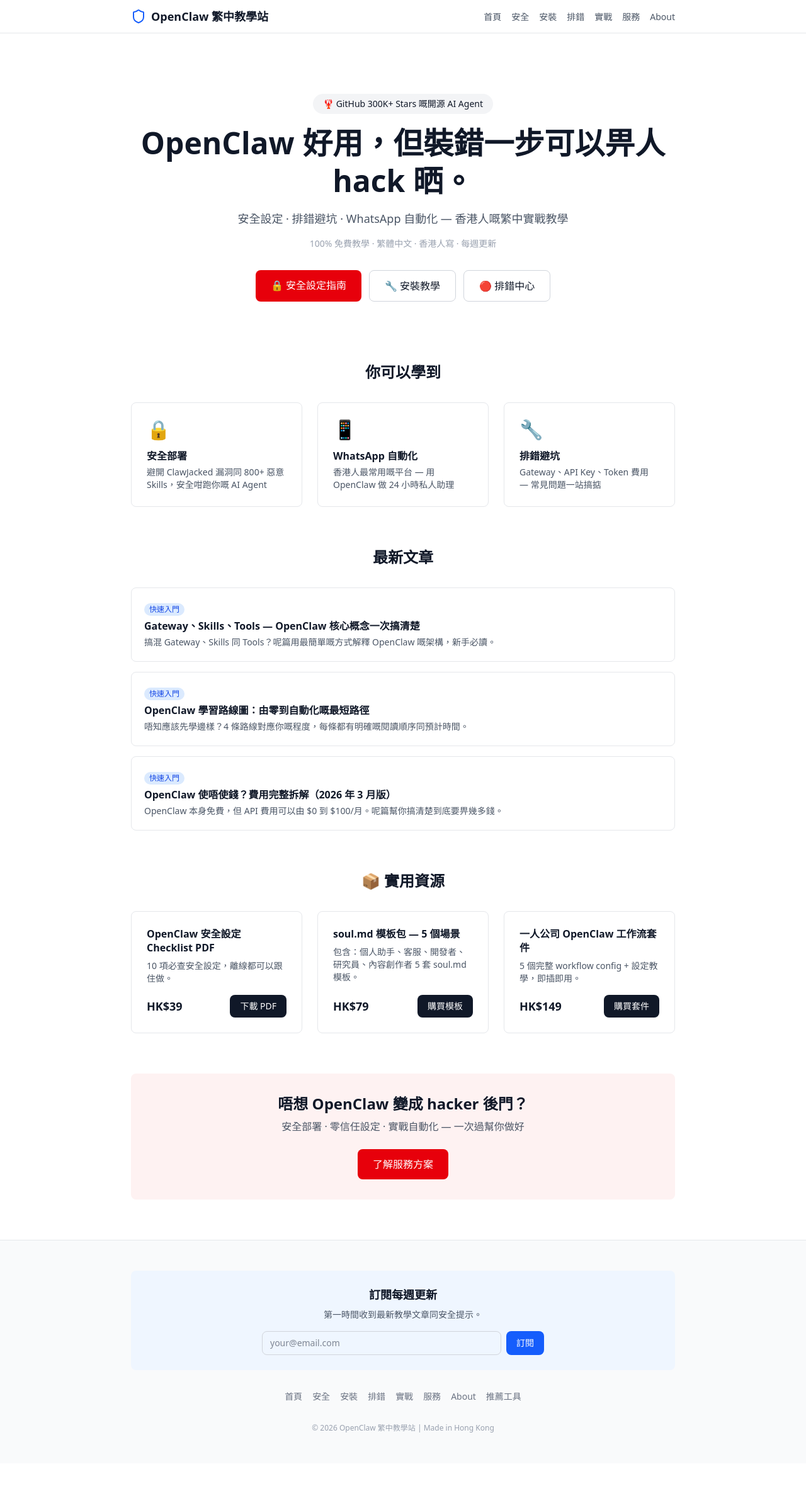
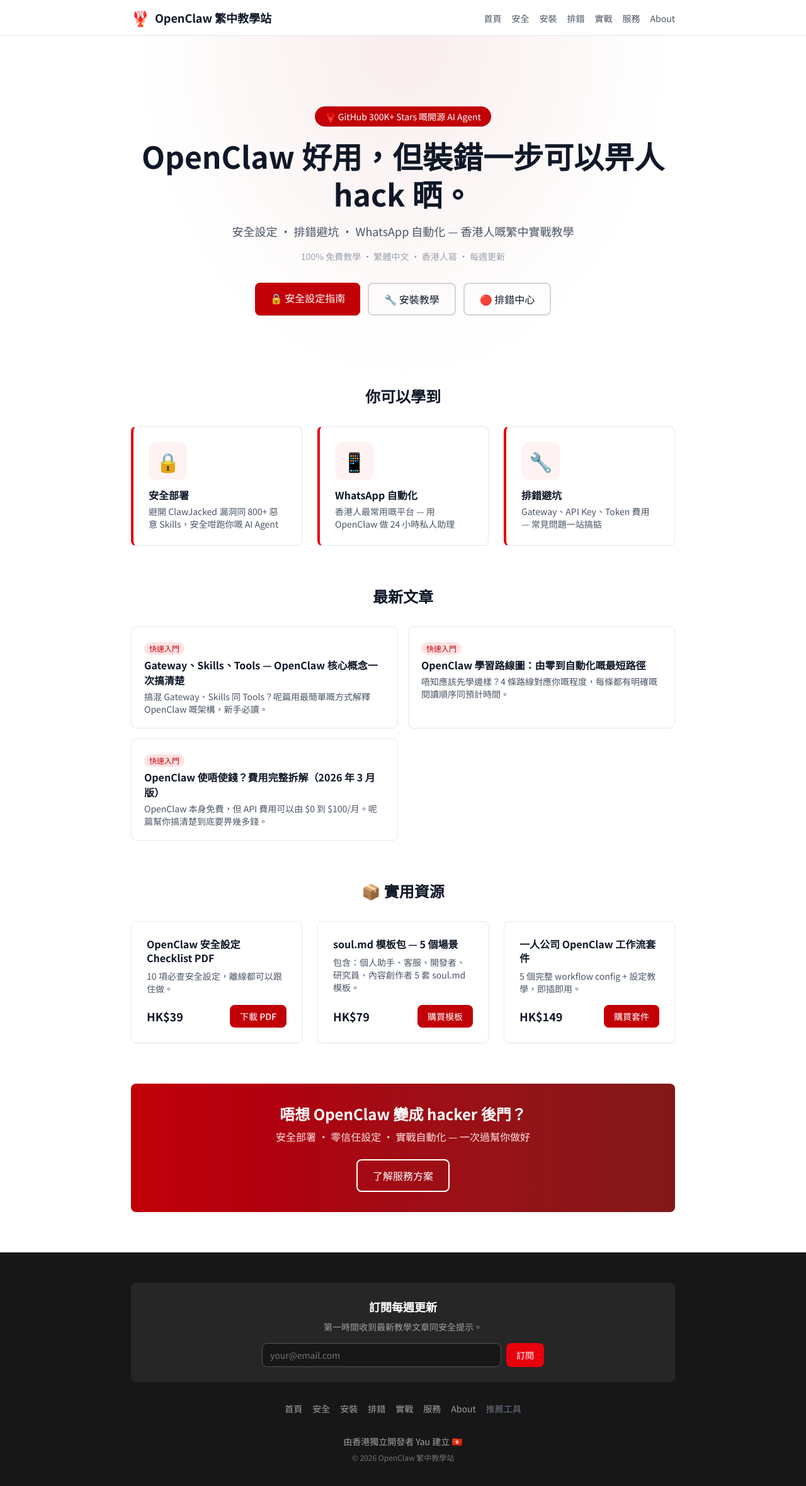
Before and after one commit to hideyau28/openclaw-guide, a Next.js app: page / in a window 1280 px wide. Shown: the top 2360 px of the page at 63% size. Before the commit the page ends 2324 px from the top, so only its background shows below. Built offline with nearby package versions, Linux system fonts and the light colour scheme.

Commit message:
ui: full visual polish — brand colors, typography, card design, service page

```diff
--- a/app/globals.css
+++ b/app/globals.css
@@ -1,2 +1,18 @@
 @import "tailwindcss";
 @plugin "@tailwindcss/typography";
+
+@theme {
+  --font-sans: var(--font-sans), ui-sans-serif, system-ui, sans-serif;
+  --font-mono: var(--font-mono), ui-monospace, monospace;
+}
+
+::selection {
+  background-color: #c53030;
+  color: white;
+}
+
+code,
+pre,
+kbd {
+  font-family: var(--font-mono), ui-monospace, monospace;
+}
--- a/app/layout.tsx
+++ b/app/layout.tsx
@@ -1,9 +1,23 @@
 import type { Metadata } from "next";
 import Script from "next/script";
+import { Noto_Sans_TC, JetBrains_Mono } from "next/font/google";
 import "./globals.css";
 import { Nav } from "@/components/layout/nav";
 import { Footer } from "@/components/layout/footer";
 import { SITE_NAME, SITE_DESCRIPTION, SITE_URL } from "@/lib/constants";
+
+const notoSans = Noto_Sans_TC({
+  subsets: ["latin"],
+  weight: ["400", "500", "700"],
+  display: "swap",
+  variable: "--font-sans",
+});
+
+const jetbrains = JetBrains_Mono({
+  subsets: ["latin"],
+  display: "swap",
+  variable: "--font-mono",
+});
 
 const GA_ID = "G-9FCEH48N9Y";
 
@@ -42,7 +56,9 @@
           `}
         </Script>
       </head>
-      <body className="min-h-screen bg-white text-gray-900 antialiased">
+      <body
+        className={`${notoSans.variable} ${jetbrains.variable} min-h-screen bg-white text-gray-900 antialiased font-sans`}
+      >
         <Nav />
         <main className="min-h-[60vh]">{children}</main>
         <Footer />
--- a/app/page.tsx
+++ b/app/page.tsx
@@ -31,11 +31,17 @@
   return (
     <div className="mx-auto max-w-4xl px-4">
       {/* Hero */}
-      <section className="py-16 text-center md:py-24">
-        <span className="mb-4 inline-block rounded-full bg-gray-100 px-4 py-1.5 text-sm">
+      <section
+        className="py-20 text-center sm:py-28"
+        style={{
+          background:
+            "radial-gradient(ellipse at 50% 0%, rgba(185,28,28,0.08) 0%, transparent 70%)",
+        }}
+      >
+        <span className="mb-4 inline-block rounded-full bg-red-700 px-4 py-1.5 text-sm text-white">
           {"\uD83E\uDD9E"} GitHub 300K+ Stars 嘅開源 AI Agent
         </span>
-        <h1 className="mb-4 text-3xl font-bold leading-tight md:text-5xl">
+        <h1 className="mb-4 text-4xl font-bold leading-tight sm:text-5xl">
           OpenClaw 好用，但裝錯一步可以畀人 hack 晒。
         </h1>
         <p className="mx-auto mb-4 max-w-2xl text-lg text-gray-600">
@@ -47,19 +53,19 @@
         <div className="flex flex-wrap justify-center gap-3">
           <Link
             href="/security/essential-guide"
-            className="rounded-lg bg-red-600 px-6 py-3 font-medium text-white hover:bg-red-700"
+            className="rounded-lg bg-red-700 px-6 py-3 font-medium text-white shadow-sm hover:bg-red-800"
           >
             {"\uD83D\uDD12"} 安全設定指南
           </Link>
           <Link
             href="/install/macos"
-            className="rounded-lg border border-gray-300 px-6 py-3 font-medium hover:bg-gray-50"
+            className="rounded-lg border-2 border-neutral-300 px-6 py-3 font-medium transition-colors hover:border-red-700 hover:text-red-700"
           >
             {"\uD83D\uDD27"} 安裝教學
           </Link>
           <Link
             href="/troubleshoot/gateway"
-            className="rounded-lg border border-gray-300 px-6 py-3 font-medium hover:bg-gray-50"
+            className="rounded-lg border-2 border-neutral-300 px-6 py-3 font-medium transition-colors hover:border-red-700 hover:text-red-700"
           >
             {"\uD83D\uDD34"} 排錯中心
           </Link>
@@ -73,9 +79,11 @@
           {useCases.map((uc) => (
             <div
               key={uc.title}
-              className="rounded-lg border border-gray-200 p-6"
+              className="rounded-lg border border-gray-200 border-l-4 border-l-red-600 p-6 transition-all hover:border-red-200 hover:shadow-md"
             >
-              <span className="mb-3 block text-3xl">{uc.emoji}</span>
+              <span className="mb-3 inline-flex rounded-xl bg-red-50 p-3 text-3xl">
+                {uc.emoji}
+              </span>
               <h3 className="mb-1 font-semibold">{uc.title}</h3>
               <p className="text-sm text-gray-600">{uc.desc}</p>
             </div>
@@ -87,16 +95,16 @@
       {articles.length > 0 && (
         <section className="mb-16">
           <h2 className="mb-8 text-center text-2xl font-bold">最新文章</h2>
-          <div className="space-y-4">
+          <div className="grid grid-cols-1 gap-4 md:grid-cols-2">
             {articles.map((a) => {
               const cat = CATEGORIES.find((c) => c.slug === a.category);
               return (
                 <Link
                   key={`${a.category}/${a.slug}`}
                   href={`/${a.category}/${a.slug}`}
-                  className="block rounded-lg border border-gray-200 p-5 hover:border-blue-300 hover:bg-blue-50/30"
+                  className="block rounded-lg border border-gray-200 p-5 transition-all hover:border-red-200 hover:shadow-md"
                 >
-                  <span className="mb-1 inline-block rounded-full bg-blue-100 px-2 py-0.5 text-xs font-medium text-blue-700">
+                  <span className="mb-1 inline-block rounded-full bg-red-100 px-2 py-0.5 text-xs font-medium text-red-700">
                     {cat?.name}
                   </span>
                   <h3 className="mb-1 font-semibold">{a.title}</h3>
@@ -112,16 +120,16 @@
       <DigitalProducts />
 
       {/* Service CTA */}
-      <section className="mb-16 rounded-lg bg-red-50 p-8 text-center">
+      <section className="mb-16 rounded-lg bg-gradient-to-r from-red-700 to-red-900 p-8 text-center text-white">
         <h2 className="mb-2 text-2xl font-bold">
           唔想 OpenClaw 變成 hacker 後門？
         </h2>
-        <p className="mb-6 text-gray-600">
+        <p className="mb-6 text-red-100">
           安全部署 · 零信任設定 · 實戰自動化 — 一次過幫你做好
         </p>
         <Link
           href="/services/secure-setup"
-          className="inline-block rounded-lg bg-red-600 px-6 py-3 font-medium text-white hover:bg-red-700"
+          className="inline-block rounded-lg border-2 border-white px-6 py-3 font-medium text-white transition-colors hover:bg-white hover:text-red-700"
         >
           了解服務方案
         </Link>
--- a/components/article/article-header.tsx
+++ b/components/article/article-header.tsx
@@ -3,7 +3,7 @@
 
 export function ArticleHeader({ meta }: { readonly meta: ArticleMeta }) {
   return (
-    <header className="mb-8">
+    <header className="mb-8 border-b border-neutral-200 pb-6">
       <h1 className="mb-3 text-3xl font-bold leading-tight md:text-4xl">
         {meta.title}
       </h1>
--- a/components/home/digital-products.tsx
+++ b/components/home/digital-products.tsx
@@ -31,7 +31,7 @@
         {products.map((p) => (
           <div
             key={p.title}
-            className="flex flex-col rounded-lg border border-gray-200 p-6"
+            className="flex flex-col rounded-lg border border-gray-200 p-6 transition-all hover:border-red-200 hover:shadow-md"
           >
             <h3 className="mb-2 font-semibold leading-snug">{p.title}</h3>
             <p className="mb-4 flex-1 text-sm text-gray-600">{p.description}</p>
@@ -39,7 +39,7 @@
               <span className="text-lg font-bold text-gray-900">{p.price}</span>
               <a
                 href={p.href}
-                className="rounded-lg bg-gray-900 px-4 py-2 text-sm font-medium text-white hover:bg-gray-700"
+                className="rounded-lg bg-red-700 px-4 py-2 text-sm font-medium text-white hover:bg-red-800"
               >
                 {p.cta}
               </a>
--- a/components/layout/footer.tsx
+++ b/components/layout/footer.tsx
@@ -5,12 +5,12 @@
 
 export function Footer() {
   return (
-    <footer className="border-t border-gray-200 bg-gray-50">
+    <footer className="bg-neutral-900 text-white">
       <div className="mx-auto max-w-4xl px-4 py-12">
         {/* Newsletter placeholder */}
-        <div className="mb-8 rounded-lg bg-blue-50 p-6 text-center">
+        <div className="mb-8 rounded-lg bg-neutral-800 p-6 text-center">
           <h3 className="mb-2 text-lg font-semibold">訂閱每週更新</h3>
-          <p className="mb-4 text-sm text-gray-600">
+          <p className="mb-4 text-sm text-neutral-400">
             第一時間收到最新教學文章同安全提示。
           </p>
           <form
@@ -20,11 +20,11 @@
             <input
               type="email"
               placeholder="your@email.com"
-              className="flex-1 rounded-lg border border-gray-300 px-3 py-2 text-sm"
+              className="flex-1 rounded-lg border border-neutral-600 bg-neutral-900 px-3 py-2 text-sm text-white placeholder:text-neutral-500"
             />
             <button
               type="submit"
-              className="rounded-lg bg-blue-600 px-4 py-2 text-sm font-medium text-white hover:bg-blue-700"
+              className="rounded-lg bg-red-600 px-4 py-2 text-sm font-medium text-white hover:bg-red-700"
             >
               訂閱
             </button>
@@ -37,7 +37,7 @@
             <Link
               key={item.href}
               href={item.href}
-              className="text-sm text-gray-500 hover:text-gray-700"
+              className="text-sm text-neutral-400 hover:text-white"
             >
               {item.label}
             </Link>
@@ -50,8 +50,11 @@
           </Link>
         </nav>
 
-        <p className="text-center text-xs text-gray-400">
-          &copy; {new Date().getFullYear()} {SITE_NAME} | Made in Hong Kong
+        <p className="mb-2 text-center text-sm text-neutral-400">
+          由香港獨立開發者 Yau 建立 🇭🇰
+        </p>
+        <p className="text-center text-xs text-neutral-500">
+          &copy; {new Date().getFullYear()} {SITE_NAME}
         </p>
       </div>
     </footer>
--- a/components/layout/nav.tsx
+++ b/components/layout/nav.tsx
@@ -2,7 +2,7 @@
 
 import { useState } from "react";
 import Link from "next/link";
-import { Shield, Menu, X } from "lucide-react";
+import { Menu, X } from "lucide-react";
 import { NAV_ITEMS, SITE_NAME } from "@/lib/constants";
 
 export function Nav() {
@@ -11,8 +11,8 @@
   return (
     <nav className="sticky top-0 z-50 border-b border-gray-200 bg-white/80 backdrop-blur">
       <div className="mx-auto flex max-w-4xl items-center justify-between px-4 py-3">
-        <Link href="/" className="flex items-center gap-2 font-bold text-lg">
-          <Shield className="h-6 w-6 text-blue-600" />
+        <Link href="/" className="flex items-center gap-2 text-lg font-bold">
+          <span className="text-2xl">{"\uD83E\uDD9E"}</span>
           {SITE_NAME}
         </Link>
 
@@ -22,7 +22,7 @@
             <li key={item.href}>
               <Link
                 href={item.href}
-                className="text-sm text-gray-600 hover:text-gray-900"
+                className="border-b-2 border-transparent pb-1 text-sm text-gray-600 transition-colors hover:border-red-700 hover:text-red-700"
               >
                 {item.label}
               </Link>
@@ -47,7 +47,7 @@
             <li key={item.href}>
               <Link
                 href={item.href}
-                className="block py-2 text-sm text-gray-600 hover:text-gray-900"
+                className="block py-2 text-sm text-gray-600 transition-colors hover:text-red-700"
                 onClick={() => setOpen(false)}
               >
                 {item.label}
--- a/components/mdx/callout.tsx
+++ b/components/mdx/callout.tsx
@@ -4,7 +4,8 @@
 
 type Variant = "danger" | "warning" | "info" | "tip";
 
-const config: Record<Variant, { bg: string; border: string; icon: ReactNode }> = {
+const config: Record<Variant, { bg: string; border: string; icon: ReactNode }> =
+  {
     danger: {
       bg: "bg-red-50",
       border: "border-red-300",
@@ -38,7 +39,7 @@
   return (
     <div
       className={cn(
-        "my-4 flex gap-3 rounded-lg border-l-4 p-4",
+        "my-4 flex gap-3 rounded-xl border-l-4 p-4 shadow-sm",
         c.bg,
         c.border,
       )}
--- a/components/mdx/mdx-components.tsx
+++ b/components/mdx/mdx-components.tsx
@@ -14,36 +14,51 @@
       className="my-4 rounded-lg"
     />
   ),
-  h2: (props) => <h2 className="mt-10 mb-4 text-2xl font-bold" {...props} />,
+  h2: (props) => (
+    <h2
+      className="mt-12 mb-4 border-l-4 border-red-600 pl-4 text-2xl font-bold"
+      {...props}
+    />
+  ),
   h3: (props) => <h3 className="mt-8 mb-3 text-xl font-semibold" {...props} />,
   code: (props) => (
     <code
-      className="rounded bg-gray-100 px-1.5 py-0.5 text-sm font-mono"
+      className="rounded bg-red-50 px-1.5 py-0.5 text-sm font-mono text-red-700"
       {...props}
     />
   ),
   pre: (props) => (
     <pre
-      className="my-4 overflow-x-auto rounded-lg bg-gray-900 p-4 text-sm"
+      className="my-4 overflow-x-auto rounded-xl bg-[#0F172A] p-5 text-sm"
       {...props}
     />
   ),
-  ol: (props) => <ol className="my-4 list-decimal pl-6 space-y-2" {...props} />,
-  ul: (props) => <ul className="my-4 list-disc pl-6 space-y-2" {...props} />,
+  ol: (props) => (
+    <ol
+      className="my-4 list-decimal pl-6 space-y-2 marker:text-red-600"
+      {...props}
+    />
+  ),
+  ul: (props) => (
+    <ul
+      className="my-4 list-disc pl-6 space-y-2 marker:text-red-600"
+      {...props}
+    />
+  ),
   blockquote: (props) => (
     <blockquote
-      className="my-4 border-l-4 border-gray-300 pl-4 italic text-gray-600"
+      className="my-4 border-l-4 border-red-300 bg-red-50/30 pl-4 italic text-gray-600"
       {...props}
     />
   ),
   table: (props) => (
-    <div className="my-4 overflow-x-auto">
+    <div className="my-4 overflow-hidden rounded-xl">
       <table className="w-full border-collapse text-sm" {...props} />
     </div>
   ),
   th: (props) => (
     <th
-      className="border border-gray-300 bg-gray-50 px-3 py-2 text-left font-semibold"
+      className="border border-gray-300 bg-neutral-50 px-3 py-2 text-left font-semibold"
       {...props}
     />
   ),
```
Also changed, not shown: app/services/secure-setup/page.tsx (+7 -5 lines), components/article/article-footer.tsx (+6 -10 lines), components/mdx/toc.tsx (+6 -3 lines). Lines whose indentation alone changed are shown as unchanged.
